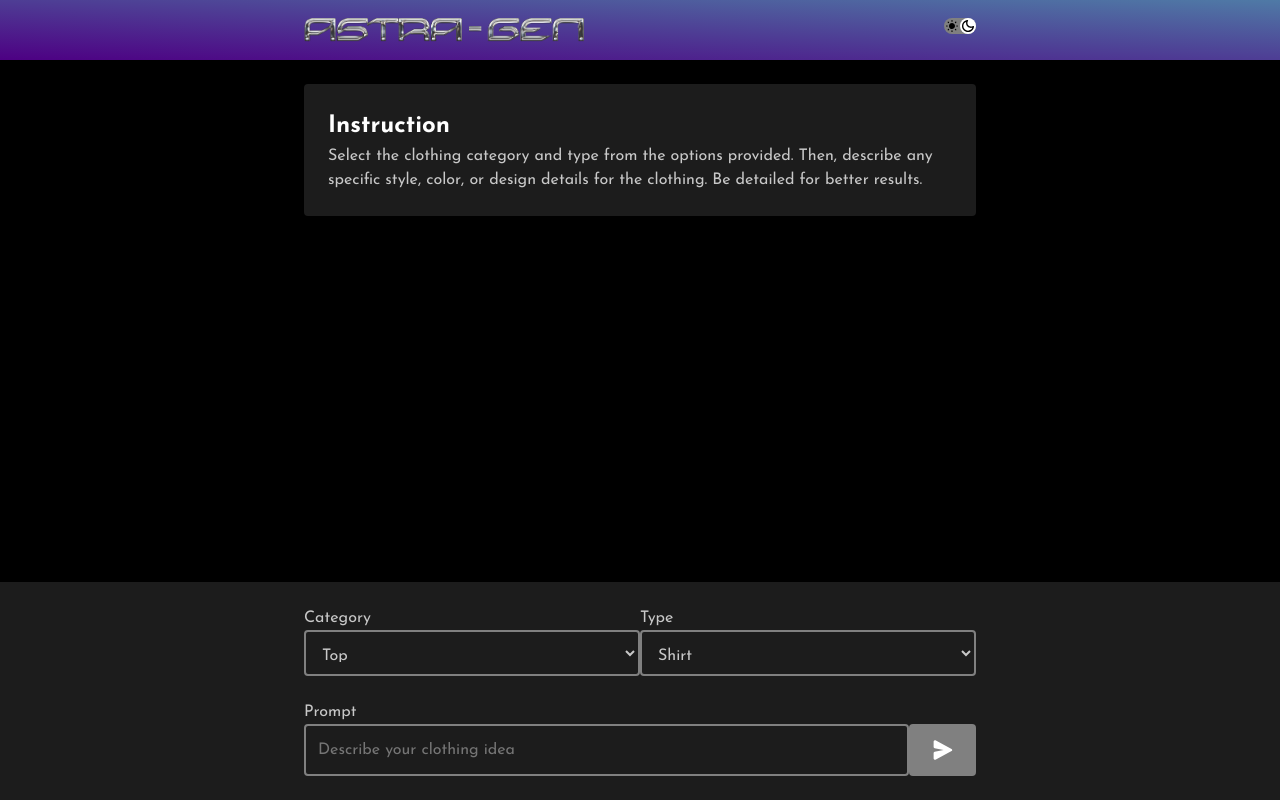
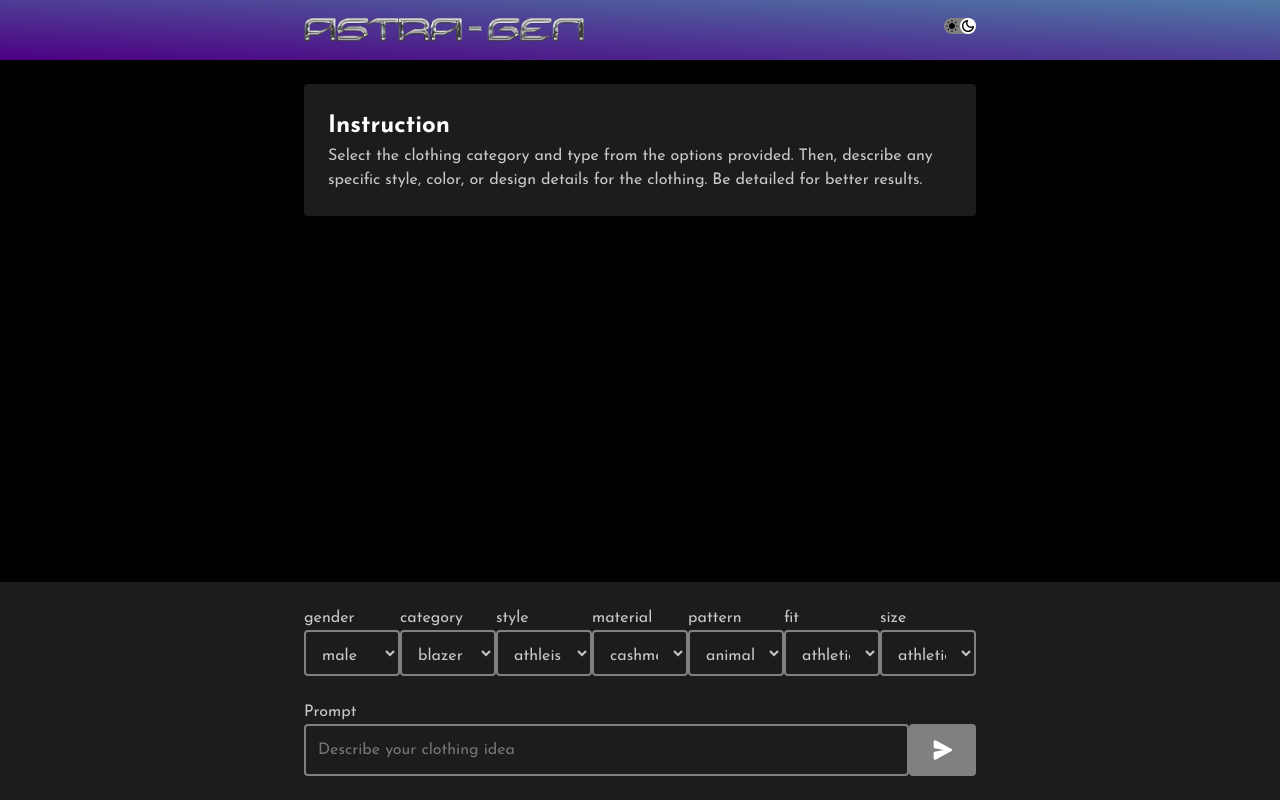
Before and after one commit to o-theophilus/astra_gen, a SvelteKit app in the folder frontend/: page / in a window 1280 px wide. Built offline with nearby package versions, Linux system fonts and the light colour scheme.

Commit message:
better prompt

```diff
--- /dev/null
+++ b/frontend/src/lib/tools.js
@@ -0,0 +1,157 @@
+export const prompt = (form) => {
+    return `
+Generate a lifelike image of clothing that beautifully embodies
+the following requirements:
+
+- ${form.prompt}
+- Fit: ${form.fit}
+- Gender: ${form.gender}
+- Size: ${form.size}
+- Category: ${form.category}
+- Material: ${form.material}
+- Pattern: ${form.pattern}
+- Style: ${form.style}
+- Background: Plain white
+
+Ensure that the clothing item in the image appears incredibly
+lifelike, with meticulous attention to detail. The focus should
+be on presenting the clothing in a manner that it closely
+resembles a real-world garment.
+
+  `;
+  };
+
+
+
+
+export const tags = {
+    gender: [
+        "male",
+        "female",
+    ],
+    category: [
+        "blazer",
+        "blouse",
+        "bodysuit",
+        "button-down shirt",
+        "cardigan",
+        "chinos",
+        "coat",
+        "crop top",
+        "dress",
+        "halter top",
+        "hoodie",
+        "jacket",
+        "jeans",
+        "jumpsuit",
+        "kimono",
+        "overalls",
+        "polo shirt",
+        "poncho",
+        "romper",
+        "shawl",
+        "shirt",
+        "shorts",
+        "skirt",
+        "suit",
+        "sweater",
+        "sweatpants",
+        "sweatshirt",
+        "t-shirt",
+        "tank top",
+        "tights",
+        "trousers",
+        "tunic",
+        "tuxedo",
+        "vest",
+    ],
+    style: [
+        'athleisure',
+        'avant-garde',
+        'bohemian',
+        'business',
+        'casual',
+        'classic',
+        'edgy',
+        'formal',
+        'gothic',
+        'grunge',
+        'hipster',
+        'maxi',
+        'military',
+        'minimalistic',
+        'modern',
+        'preppy',
+        'punk',
+        'safari',
+        'sporty',
+        'streetwear',
+        'vintage',
+        'western',
+    ],
+    material: [
+        "cashmere",
+        "corduroy",
+        "cotton",
+        "denim",
+        "faux fur",
+        "flannel",
+        "hemp",
+        "lace",
+        "leather",
+        "linen",
+        "mesh",
+        "nylon",
+        "polyester",
+        "satin",
+        "silk",
+        "suede",
+        "tweed",
+        "velvet",
+        "wool",
+    ],
+    pattern: [
+        "animal print",
+        "argyle",
+        "checkered",
+        "chevron",
+        "damask",
+        "floral",
+        "gingham",
+        "houndstooth",
+        "paisley",
+        "plaid",
+        "polka-dot",
+        "striped",
+        "tie-dye",
+    ],
+    fit: [
+        "athletic",
+        "cinched",
+        "clingy",
+        "draped",
+        "fitted",
+        "flared",
+        "flouncy",
+        "loose",
+        "oversized",
+        "regular",
+        "relaxed",
+        "roomy",
+        "semi-fitted",
+        "skinny",
+        "slim",
+        "snug",
+        "straight",
+        "tailored",
+        "tapered",
+        "trim",
+    ],
+    size: [
+        "athletic",
+        "plus",
+        "regular",
+        "slim",
+
+    ],
+}
--- a/frontend/src/routes/+page.svelte
+++ b/frontend/src/routes/+page.svelte
@@ -27,16 +27,23 @@
 		</div>
 	</div>
 
-	{#each history as gen}
+	{#each history as x}
 		<div class="gen">
 			<div class="block">
-				{gen.category} | {gen.type} | {gen.prompt}
+				{x.input.gender} |
+				{x.input.category} |
+				{x.input.style} |
+				{x.input.material} |
+				{x.input.pattern} |
+				{x.input.fit} |
+				{x.input.size} |
+				{x.input.prompt}
 				<br />
 				<br />
 				<div class="image">
-					{#each gen.urls as src}
+					{#each x.urls as src}
 						<Photo
-							{gen}
+							input={x.input}
 							{src}
 							on:ok={(e) => {
 								history.push(e.detail);
--- a/frontend/src/routes/module.svelte
+++ b/frontend/src/routes/module.svelte
@@ -1,9 +1,9 @@
 <script>
 	import { module, loading, portal } from '$lib/store.js';
 
-	const submit = async (src, form) => {
+	const submit = async () => {
 		$portal = {
-			error: ""
+			error: ''
 		};
 
 		$loading = 'Generating Variations';
@@ -15,7 +15,7 @@
 				'OpenAI-Organization': import.meta.env.VITE_OPENAI_ORG
 			},
 			body: JSON.stringify({
-				src,
+				src: $module.src,
 				n: 4,
 				size: '256x256'
 			})
@@ -34,10 +34,9 @@
 				urls.push(x.url);
 			}
 
+			$module.input.prompt += ' -var';
 			$portal = {
-				prompt: `${form.prompt} (Variation)`,
-				category: form.category,
-				type: form.type,
+				input: $module.input,
 				urls
 			};
 		} else {
@@ -58,18 +57,20 @@
 		role="presentation"
 	>
 		<div class="block">
-			{$module.gen.category} | {$module.gen.type} | {$module.gen.prompt}
+			{$module.input.gender} |
+			{$module.input.category} |
+			{$module.input.style} |
+			{$module.input.material} |
+			{$module.input.pattern} |
+			{$module.input.fit} |
+			{$module.input.size} |
+			{$module.input.prompt}
 			<br />
 			<br />
-			<img src={$module.src} alt={$module.gen.prompt} onerror="this.src='/image/error.png'" />
+			<img src={$module.src} alt={$module.input.prompt} onerror="this.src='/image/error.png'" />
 			<br />
 			<br />
-			<button
-				class="btn"
-				on:click|stopPropagation={() => {
-					submit($module.src, $module.gen);
-				}}
-			>
+			<button class="btn" on:click|stopPropagation={submit}>
 				Get Variations
 
 				<svg width="16px" viewBox="0 0 226.22 226.22">
--- a/frontend/src/routes/page.gen.photo.svelte
+++ b/frontend/src/routes/page.gen.photo.svelte
@@ -4,9 +4,9 @@
 	let emit = createEventDispatcher();
 
 	export let src;
-	export let gen;
+	export let input;
 
-	const submit = async (src, form) => {
+	const submit = async () => {
 		emit('error', { error: '' });
 		$loading = 'Generating Variations';
 		let resp = await fetch(`${import.meta.env.VITE_BACKEND}/variations`, {
@@ -36,10 +36,9 @@
 				urls.push(x.url);
 			}
 
+			input.prompt += ' -var';
 			emit('ok', {
-				prompt: `${form.prompt} (Variation)`,
-				category: form.category,
-				type: form.type,
+				input,
 				urls
 			});
 		} else {
@@ -49,11 +48,7 @@
 </script>
 
 <section>
-	<button
-		on:click={() => {
-			submit(src, gen);
-		}}
-	>
+	<button on:click={submit}>
 		<svg width="16px" viewBox="0 0 226.22 226.22">
 			<path
 				d="M33.13 33.13c22.08,-22.09 51.03,-33.13 79.98,-33.13 28.95,0 57.9,11.04 79.98,33.13 22.09,22.08 33.13,51.03 33.13,79.98 0,28.95 -11.04,57.9 -33.13,79.98 -22.09,22.09 -51.03,33.13 -79.98,33.13 -28.95,0 -57.9,-11.04 -79.98,-33.13 -22.09,-22.09 -33.13,-51.03 -33.13,-79.98 0,-28.95 11.04,-57.9 33.13,-79.98zm75.28 -11.64l96.32 96.32c0.08,-1.57 0.12,-3.14 0.12,-4.7 -0,-23.48 -8.96,-46.95 -26.87,-64.87 -17.91,-17.91 -41.39,-26.87 -64.87,-26.87 -1.57,0 -3.14,0.04 -4.7,0.12zm91.41 121.64l-116.73 -116.73c-9.62,3.32 -18.79,8.29 -27.08,14.9l128.91 128.91c6.61,-8.29 11.58,-17.47 14.9,-27.08zm-173.62 -59.42l116.32 116.32c9.66,-3.26 18.89,-8.18 27.24,-14.75l-128.81 -128.81c-6.57,8.35 -11.48,17.58 -14.75,27.24zm90.82 121.05l-95.56 -95.56c-0.05,1.3 -0.08,2.6 -0.08,3.91 0,23.48 8.96,46.95 26.87,64.87 17.91,17.91 41.39,26.87 64.87,26.87 1.3,0 2.6,-0.03 3.91,-0.08z"
@@ -62,13 +57,13 @@
 	</button>
 	<img
 		{src}
-		alt={gen.prompt}
+		alt={input.prompt}
 		onerror="this.src='/image/error.png'"
 		role="presentation"
 		on:click={() => {
 			$module = {
-				src,
-				gen
+				input,
+				src
 			};
 		}}
 	/>
--- a/frontend/src/routes/page.prompt.svelte
+++ b/frontend/src/routes/page.prompt.svelte
@@ -1,30 +1,25 @@
 <script>
 	import { loading } from '$lib/store.js';
+	import { tags, prompt } from '$lib/tools.js';
 	import { createEventDispatcher } from 'svelte';
 
 	let emit = createEventDispatcher();
 
+	let input = {};
+	export let error = {};
+
 	const validate = () => {
 		error = {};
 
-		if (!form.prompt) {
+		if (!input.prompt) {
 			error.prompt = 'cannot be empty';
 		}
 
 		Object.keys(error).length === 0 && submit();
 	};
 
-	const prompt = (form) => {
-		return `
-Create a ${form.prompt} ${form.category} on a plain white background.
-The ${form.category} should be a ${form.type} and should only show the clothing item, no human.
-Incorporate the following specifications into the ${form.category} design: ${form.prompt}.
-The cloth should be realistic and the proportion shoulb be accurate.
-`;
-	};
-
 	const submit = async () => {
-		$loading = "Generating Images";
+		$loading = 'Generating Images';
 		let resp = await fetch('https://api.openai.com/v1/images/generations', {
 			method: 'post',
 			headers: {
@@ -33,9 +28,10 @@ The cloth should be realistic and the proportion shoulb be accurate.
 				'OpenAI-Organization': import.meta.env.VITE_OPENAI_ORG
 			},
 			body: JSON.stringify({
-				prompt: prompt(form),
+				prompt: prompt(input),
 				n: 4,
 				size: '256x256'
+				// size: '1024x1024'
 			})
 		});
 
@@ -53,124 +49,38 @@ The cloth should be realistic and the proportion shoulb be accurate.
 			}
 
 			emit('ok', {
-				prompt: form.prompt,
-				category: form.category,
-				type: form.type,
+				input: { ...input },
 				urls
 			});
 
-			form.prompt = '';
+			input.prompt = '';
 		} else {
 			error.error = resp.error.message;
 		}
 	};
-
-	const categories = {
-		Top: [
-			'Shirt',
-			'Blouse',
-			'T-shirt',
-			'Tank top',
-			'Sweatshirt',
-			'Hoodie',
-			'Sweater',
-			'Cardigan',
-			'Jacket',
-			'Coat'
-		],
-		Bottom: ['Pants', 'Jeans', 'Trouser', 'Leggings', 'Skirt', 'Shorts', 'Capri', 'Culotte'],
-		Dress: [
-			'Maxi dress',
-			'Mini dress',
-			'Midi dress',
-			'Wrap dress',
-			'Shift dress',
-			'Sheath dress',
-			'A-line dress',
-			'Ball gown'
-		],
-		'Jumpsuit & Romper': [
-			'Jumpsuit',
-			'Romper',
-			'Overall',
-			'Playsuit',
-			'Utility jumpsuit',
-			'Denim jumpsuit'
-		],
-		Gown: [
-			'Evening gown',
-			'Formal gown',
-			'Wedding gown',
-			'Prom gown',
-			'Ballroom gown',
-			'Red carpet gown'
-		],
-		Outerwear: ['Jacket', 'Coat', 'Parka', 'Trench coat', 'Windbreaker', 'Puffer jacket', 'Blazer'],
-		'Active Wear': [
-			'Activewear top',
-			'Sports bra',
-			'Leggings',
-			'Athletic shorts',
-			'Track pants',
-			'Hoodie',
-			'Athletic jacket'
-		],
-		Intimate: ['Bra', 'Panty', 'Underwear', 'Lingerie set', 'Shapewear'],
-		Swimwear: ['Bikini', 'One-piece swimsuit', 'Tankini', 'Swim trunk'],
-		Accessory: ['Scarf', 'Hat', 'Glove', 'Belt', 'Tie', 'Headband'],
-		Footwear: ['Sneaker', 'Boot', 'Sandal', 'Heel', 'Flat', 'Loafer'],
-		Sleepwear: ['Pajama', 'Nightgown', 'Sleep shirt', 'Sleep short'],
-		Loungewear: ['Lounge pant', 'Lounge top', 'Robe'],
-		'Formal Wear': ['Tuxedo', 'Suit', 'Evening gown', 'Formal dress'],
-		'Work Wear': ['Business suit', 'Dress shirt', 'Dress pant', 'Pencil skirt'],
-		'Casual Wear': ['Everyday casual outfit'],
-		'Maternity Wear': ['Maternity dress', 'Maternity top', 'Maternity pant'],
-		'Ethnic Wear': ['Traditional clothing from various cultures']
-	};
-	let form = {
-		category: Object.keys(categories)[0],
-		type: categories[Object.keys(categories)[0]][0]
-	};
-
-	export let error = {};
 </script>
 
 <section>
 	<div class="block">
 		<div class="line">
+			{#each Object.entries(tags) as [key, value]}
 				<label>
-				Category
-				<select
-					class="wide"
-					bind:value={form.category}
-					on:change={() => {
-						form.type = categories[form.category][0];
-					}}
-				>
-					{#each Object.keys(categories) as x}
+					{key}
+					<select class="wide" bind:value={input[key]}>
+						{#each value as x}
 							<option value={x}>
 								{x}
 							</option>
 						{/each}
 					</select>
 				</label>
-
-			<label>
-				Type
-				<select class="wide" bind:value={form.type}>
-					{#each categories[form.category] as x}
-						<option value={x}>
-							{x}
-						</option>
 			{/each}
-				</select>
-			</label>
 		</div>
 		<br />
 		<label for="prompt"> Prompt </label>
 		<div class="line">
 			<input
-				bind:value={form.prompt}
+				bind:value={input.prompt}
 				id="prompt"
 				type="text"
 				placeholder="Describe your clothing idea"
```
Lines whose indentation alone changed are shown as unchanged.
